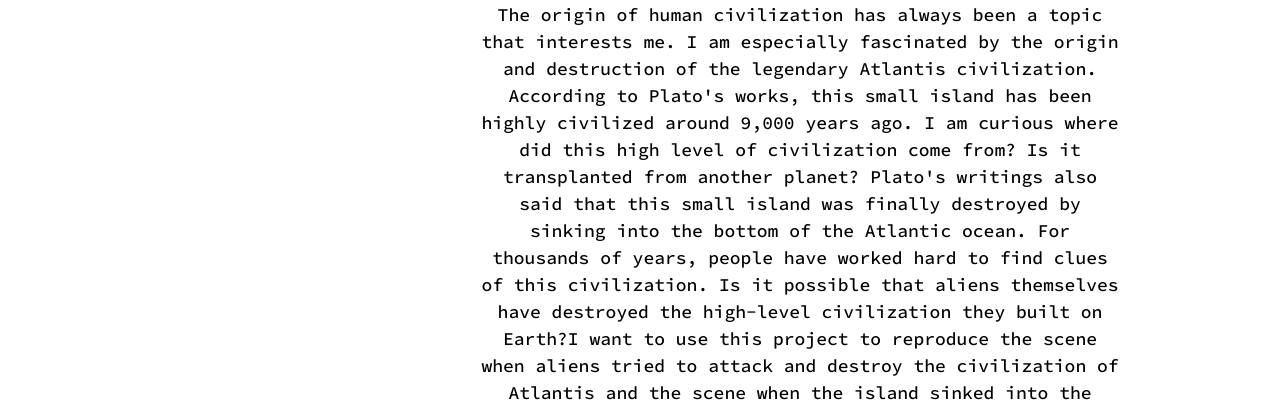
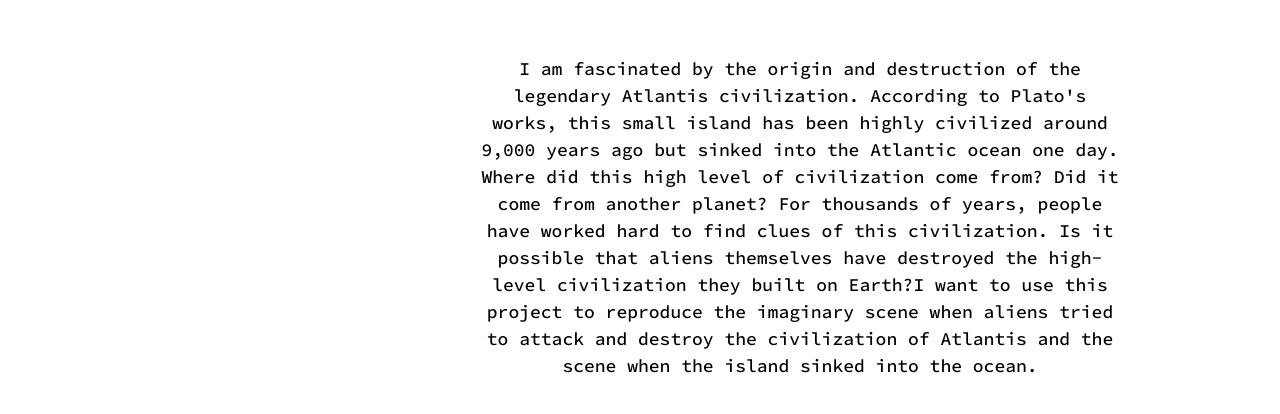
Before and after one commit to lilytea/FinalProject, a plain HTML site: page index.html in a window 1280 px wide. Shown: the part 152-566 px from the top of the page. Drawn offline with Linux system fonts and the light colour scheme.

Commit message:
Update index.html

```diff
--- a/index.html
+++ b/index.html
@@ -17,7 +17,7 @@
 
         <h1>The sinking civilization</h1>
         <p>
-          The origin of human civilization has always been a topic that interests me. I am especially fascinated by the origin and destruction of the legendary Atlantis civilization. According to Plato's works, this small island has been highly civilized around 9,000 years ago. I am curious where did this high level of civilization come from? Is it transplanted from another planet? Plato's writings also said that this small island was finally destroyed by sinking into the bottom of the Atlantic ocean. For thousands of years, people have worked hard to find clues of this civilization. Is it possible that aliens themselves have destroyed the high-level civilization they built on Earth?I want to use this project to reproduce the scene when aliens tried to attack and destroy the civilization of Atlantis and the scene when the island sinked into the ocean.
+          I am fascinated by the origin and destruction of the legendary Atlantis civilization. According to Plato's works, this small island has been highly civilized around 9,000 years ago but sinked into the Atlantic ocean one day. Where did this high level of civilization come from? Did it come from another planet? For thousands of years, people have worked hard to find clues of this civilization. Is it possible that aliens themselves have destroyed the high-level civilization they built on Earth?I want to use this project to reproduce the imaginary scene when aliens tried to attack and destroy the civilization of Atlantis and the scene when the island sinked into the ocean.
         </p>
         <p class="words">
          Scroll 360 degree
```
